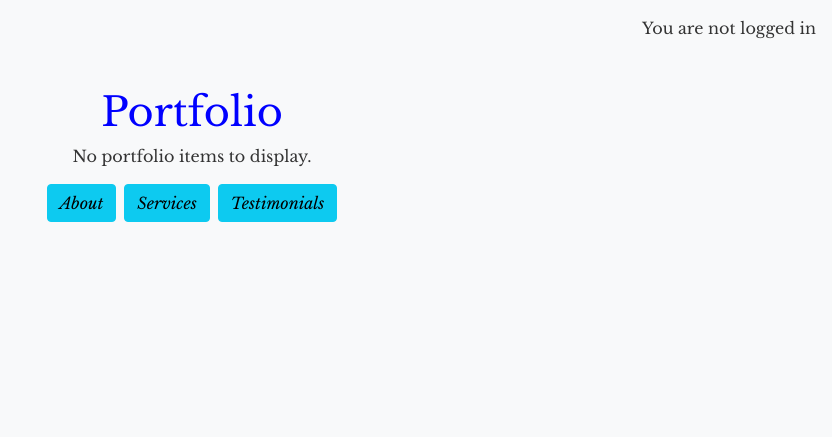
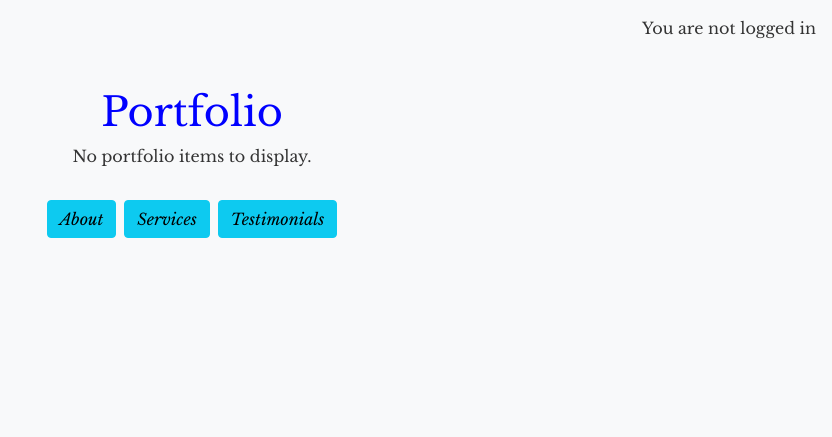
Before and after one commit to phoebeW17/sharp_sound_vision, a Django app: page /portfolio/ in a window 1280 px wide. Shown: the part 57-494 px from the top of the page, without its empty margins (448-1280 px from the left). Run offline with Django 4.2, Linux system fonts and the light colour scheme; data that the repository does not hold is empty; some libraries are stand-ins or nearby versions.

Commit message:
style bootstrap cards

```diff
--- a/portfolio/templates/portfolio/portfolio.html
+++ b/portfolio/templates/portfolio/portfolio.html
@@ -6,16 +6,17 @@
 {% block content %}
 <div class="container mt-5">
     <h1 class="text-center">Portfolio</h1>
-    <div class="row">
+    <div class="row gy-3">
         {% for item in portfolio %}
         <div class="col-md-4">
-            <div class="card mb-4">
+            <div class="card mb-4 h-100">
                 <div class="card-body">
                     <div class="portfolio-media">
                         <img src="{{ item.media.url }}" class="img-fluid rounded" alt="{{ item.title }}">
                     </div>
                     <h2 class="card-title mt-3">{{ item.title }}</h2>
                     <p class="card-text">{{ item.description }}</p>
+                    <!-- Like Button Function -->
                     {% if user.is_authenticated %}
                     <form method="post" action="{% url 'like_portfolio' item.id %}">
                         {% csrf_token %}
@@ -47,7 +48,7 @@
         {% endfor %}
     </div>
 </div>
-<div class="d-flex justify-content-center">
+<div class="d-flex justify-content-center mt-3">
     <a href="{% url 'about' %}" class="btn btn-info mb-2 me-2"><em>About</em></a>
     <a href="{% url 'services' %}" class="btn btn-info mb-2"><em>Services</em></a>
     <a href="{% url 'testimonial' %}" class="btn btn-info mb-2 ms-2"><em>Testimonials</em></a>
--- a/services/templates/services/services.html
+++ b/services/templates/services/services.html
@@ -8,7 +8,7 @@
     <div class="row">
         {% for service in services %}
         <div class="col-md-3">
-            <div class="card mb-4">
+            <div class="card mb-4 h-100">
                 <div class="card-body">
                     <h2 class="card-title">{{ service.title }}</h2>
                     <p class="card-text">{{ service.excerpt }}</p>
@@ -26,7 +26,7 @@
         {% endfor %}
     </div>
 </div>
-<div class="d-flex justify-content-center">
+<div class="d-flex justify-content-center mt-3">
     <a href="{% url 'about' %}" class="btn btn-info mb-2 me-2"><em>About</em></a>
     <a href="{% url 'portfolio' %}" class="btn btn-info mb-2"><em>Portfolio</em></a>
     <a href="{% url 'testimonial' %}" class="btn btn-info mb-2 ms-2"><em>Testimonials</em></a>
--- a/testimonial/templates/testimonial/testimonial.html
+++ b/testimonial/templates/testimonial/testimonial.html
@@ -24,7 +24,7 @@
                     <div class="row">
                         {% for testimonial in testimonials %}
                         <div class="col-md-4">
-                            <div class="card mb-4">
+                            <div class="card mb-4 h-100">
                                 <div class="card-body">
                                     <div class="image-container">
                                     </div>
@@ -47,7 +47,7 @@
                     {% endfor %}
                 </div>
             </div>
-            <div class="d-flex justify-content-center">
+            <div class="d-flex justify-content-center mt-3">
                 <a href="{% url 'about' %}" class="btn btn-info mb-2 me-2"><em>About</em></a>
                 <a href="{% url 'portfolio' %}" class="btn btn-info mb-2 me-2"><em>Portfolio</em></a>
                 <a href="{% url 'services' %}" class="btn btn-info mb-2 me-2"><em>Services</em></a>
```
